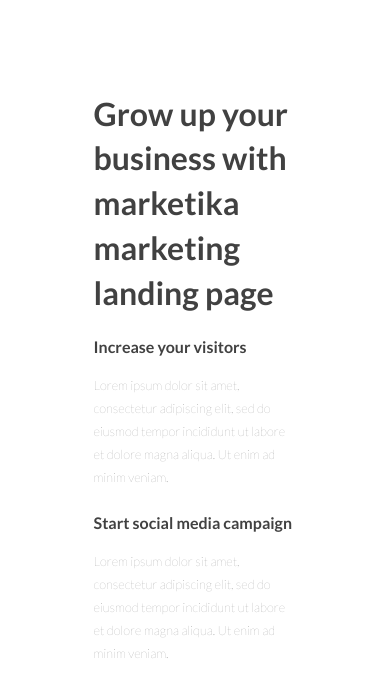
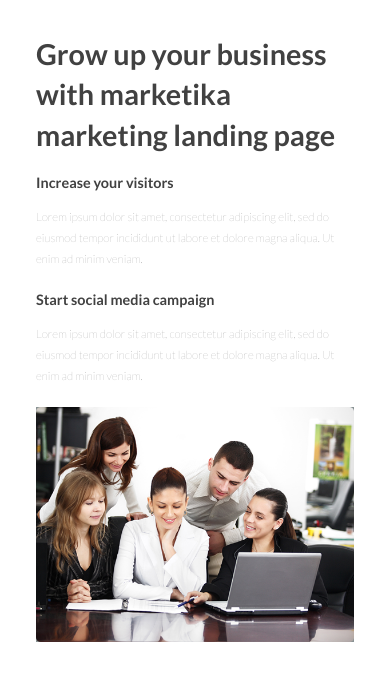
Before and after one commit to KaushikShivam/marketika, a website: page index.html in a window 390 px wide. Shown: the part 846-1530 px from the top of the page. Drawn offline with nearby package versions, Linux system fonts and the light colour scheme; files that its build step writes are made by us from their sources.

Commit message:
Fix margin issues for phone sie

```diff
--- a/index.html
+++ b/index.html
@@ -8,7 +8,7 @@
 
     <link href="https://fonts.googleapis.com/css?family=Lato:100,300,400,700,900" rel="stylesheet">
 
-    <!-- <link rel="stylesheet" href="css/icon-font.css"> -->
+    <link rel="stylesheet" href="css/icon-font.css">
     <link rel="stylesheet" href="css/style.css">
     <title>Marketika</title>
 </head>
@@ -26,6 +26,7 @@
     </header>
 
     <main>
+
         <section class="section-about">
             <div class="row">
                 <div class="col-1-of-2 about-box">
@@ -73,6 +74,7 @@
                 </div>
             </div>
         </section>
+
         <section class="section-founder">
             <div class="row">
                 <div class="col-1-of-2 section-founder__row">
@@ -133,6 +135,7 @@
                 </div>
             </div>
         </section>
+
         <section class="section-cta">
             <div class="cta">
                 <h2 class="cta__header">It’s free, Get started today</h2>
@@ -141,6 +144,7 @@
                 <a href="#" class="btn btn--white">Get started</a>
             </div>
         </section>
+
     </main>
 
     <footer class="footer">
--- a/sass/abstracts/_mixins.scss
+++ b/sass/abstracts/_mixins.scss
@@ -33,12 +33,20 @@
 */
 
 @mixin respond($breakpoint) {
+	@if $breakpoint == phone-s {
+		@media screen and (max-width: 31.25em) {
+			//500px
+			@content;
+		}
+	}
+
 	@if $breakpoint == phone {
 		@media screen and (max-width: 37.5em) {
 			//600px
 			@content;
 		}
 	}
+
 	@if $breakpoint == tab-port {
 		@media screen and (max-width: 56.25em) {
 			//900px
--- a/sass/base/_base.scss
+++ b/sass/base/_base.scss
@@ -20,6 +20,11 @@
 		font-size: 50%; // 1 rem = 8px/16px = 50%
 	}
 
+	@include respond(phone) {
+		//width < 900px
+		font-size: 45%; // 1 rem = 9px/16px = 56.25%
+	}
+
 	@include respond(big-desktop) {
 		font-size: 75%; // 1 rem = 12px/16px = 56.25%
 	}
--- a/sass/layout/_header.scss
+++ b/sass/layout/_header.scss
@@ -31,5 +31,9 @@
 	&__description {
 		font-size: $heading-description;
 		color: $color-white;
+
+		@include respond(phone) {
+			font-size: 2rem;
+		}
 	}
 }
--- a/sass/pages/_home.scss
+++ b/sass/pages/_home.scss
@@ -30,6 +30,9 @@
 		&__heading {
 			width: 100%;
 		}
+	}
+	@include respond(phone) {
+		padding: 5rem;
 	}
 }
 
@@ -72,10 +75,6 @@
 			margin-bottom: 2.5rem;
 			width: 90%;
 		}
-
-		// @include respond(phone) {
-		// 	padding: 2rem;
-		// }
 	}
 
 	&__name {
@@ -93,6 +92,10 @@
 	&--description {
 		display: inline-block;
 		width: 60%;
+
+		@include respond(phone) {
+			width: 90%;
+		}
 	}
 
 	&--heading {
@@ -104,4 +107,8 @@
 			width: 100% !important;
 		}
 	}
+
+	@include respond(phone) {
+		padding: 5rem;
+	}
 }
```
